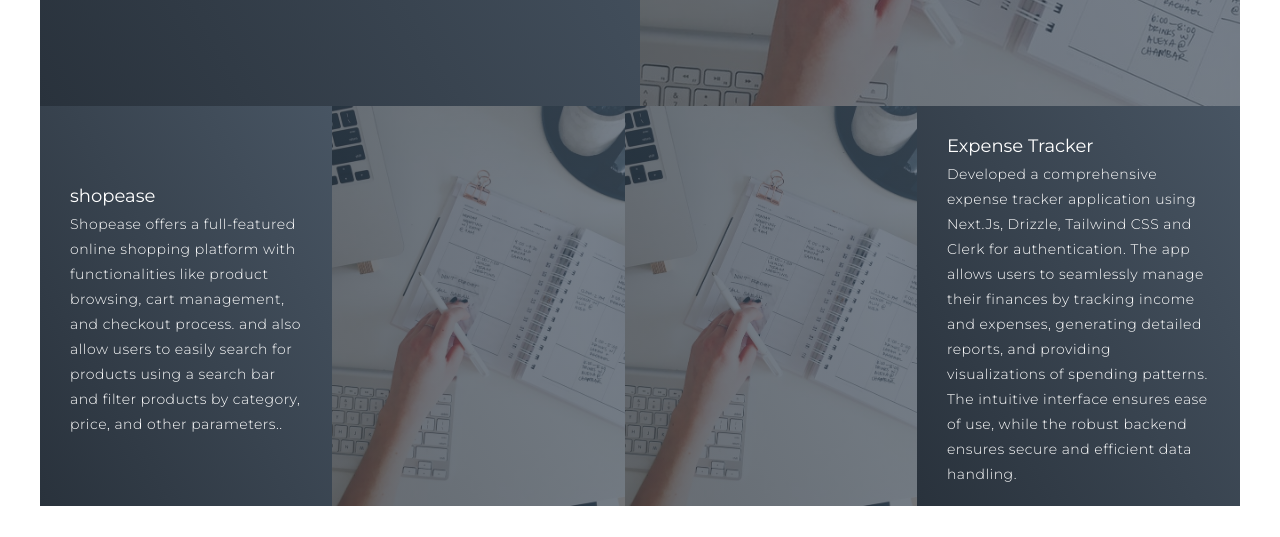
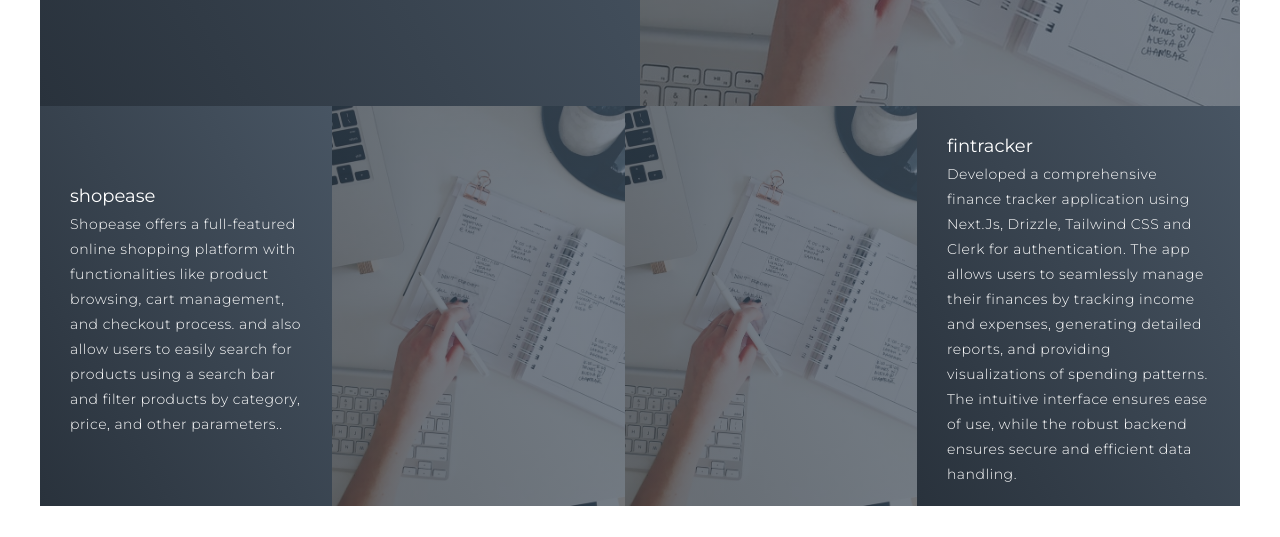
Before and after one commit to Majeed32/Portfolio-, a plain HTML site: page index.html in a window 1280 px wide. Shown: the part 4760-5297 px from the top of the page. Drawn offline with Linux system fonts and the light colour scheme.

Commit message:
Update index.html

```diff
--- a/index.html
+++ b/index.html
@@ -175,9 +175,9 @@ Reviewed 100+ student code submissions per semester on Gitlab, providing constru
         </div>
         <div class="project-item">
           <div class="project-info">
-            <h2>Expense Tracker</h2>
+            <h2>fintracker</h2>
             <p>
-              Developed a comprehensive expense tracker application using Next.Js, Drizzle, Tailwind CSS and Clerk for authentication.
+              Developed a comprehensive finance tracker application using Next.Js, Drizzle, Tailwind CSS and Clerk for authentication.
               The app allows users to seamlessly manage their finances by tracking income and
               expenses, generating detailed reports, and providing visualizations of spending patterns.
               The intuitive interface ensures ease of use, while the robust backend ensures secure and efficient data handling.</p>
```
